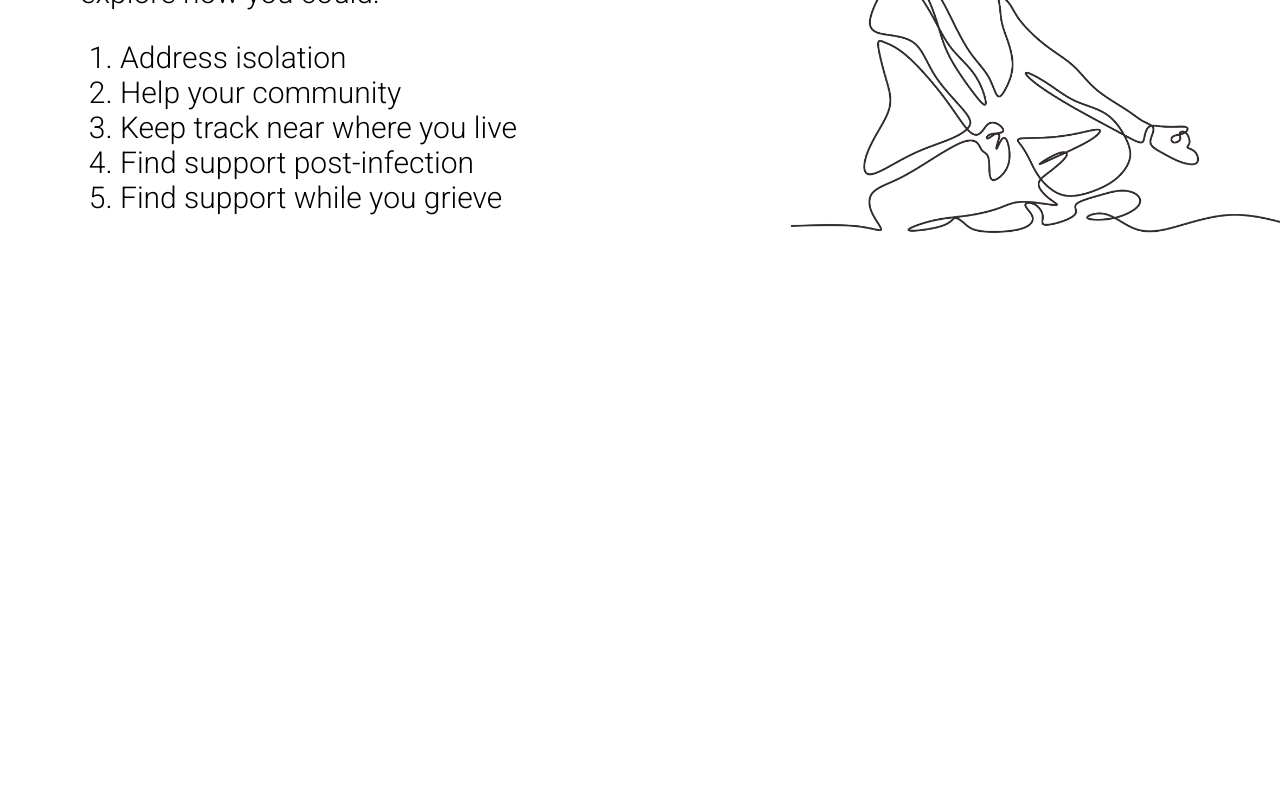
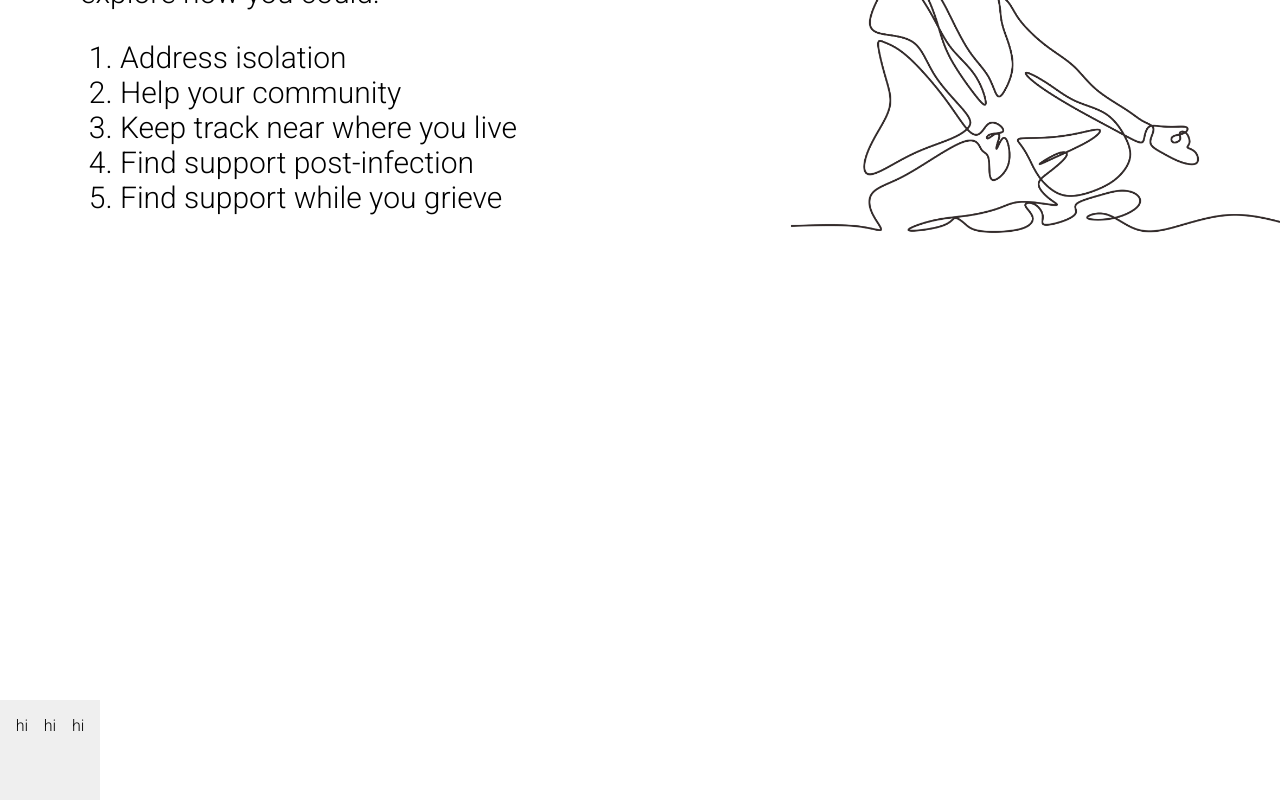
Before and after one commit to alexiscameronfrankel/covid19, a React (Create React App) app: page / in a window 1280 px wide. Shown: the part 1463-2263 px from the top of the page. Before the commit the page ends 2163 px from the top, so only its background shows below. Built offline with nearby package versions, Linux system fonts and the light colour scheme.

Commit message:
resources section

```diff
--- a/src/App.css
+++ b/src/App.css
@@ -252,16 +252,20 @@ nav ul li.btn {
   padding:10px 60px;
 }
 
-/* .container {
-  margin: 0 auto;
+.square{
+  height: 100px;
+  width: 100px;
+  background-color: #efefef;
+  display: flex;
+  justify-content: space-evenly;
 }
 
-#how_to .container {
+.square div{
   display: flex;
+  flex-direction: column;
+}
+
+@media all and (max-width: 990px){
+
 
 }
-
-.content article{
-  width:50%;
-  margin: 0;
-}  */
--- a/src/components/Home.js
+++ b/src/components/Home.js
@@ -41,9 +41,13 @@ class Home extends Component {
                         <li>Find support while you grieve</li>
                     </ol>
                     </div>
-                    <img src="./3rdsection.png" alt="3rd section picture of a girl doing yoga" id="yogagirl" />
-
+                    <img src="./3rdsection.png" alt="cartoon girl doing yoga" id="yogagirl" />
                 </article>
+              </section>
+              <section className="square">
+                <div><p>hi</p></div>
+                <div><p>hi</p></div>
+                <div><p>hi</p></div>
               </section>
             </>
         );
```
